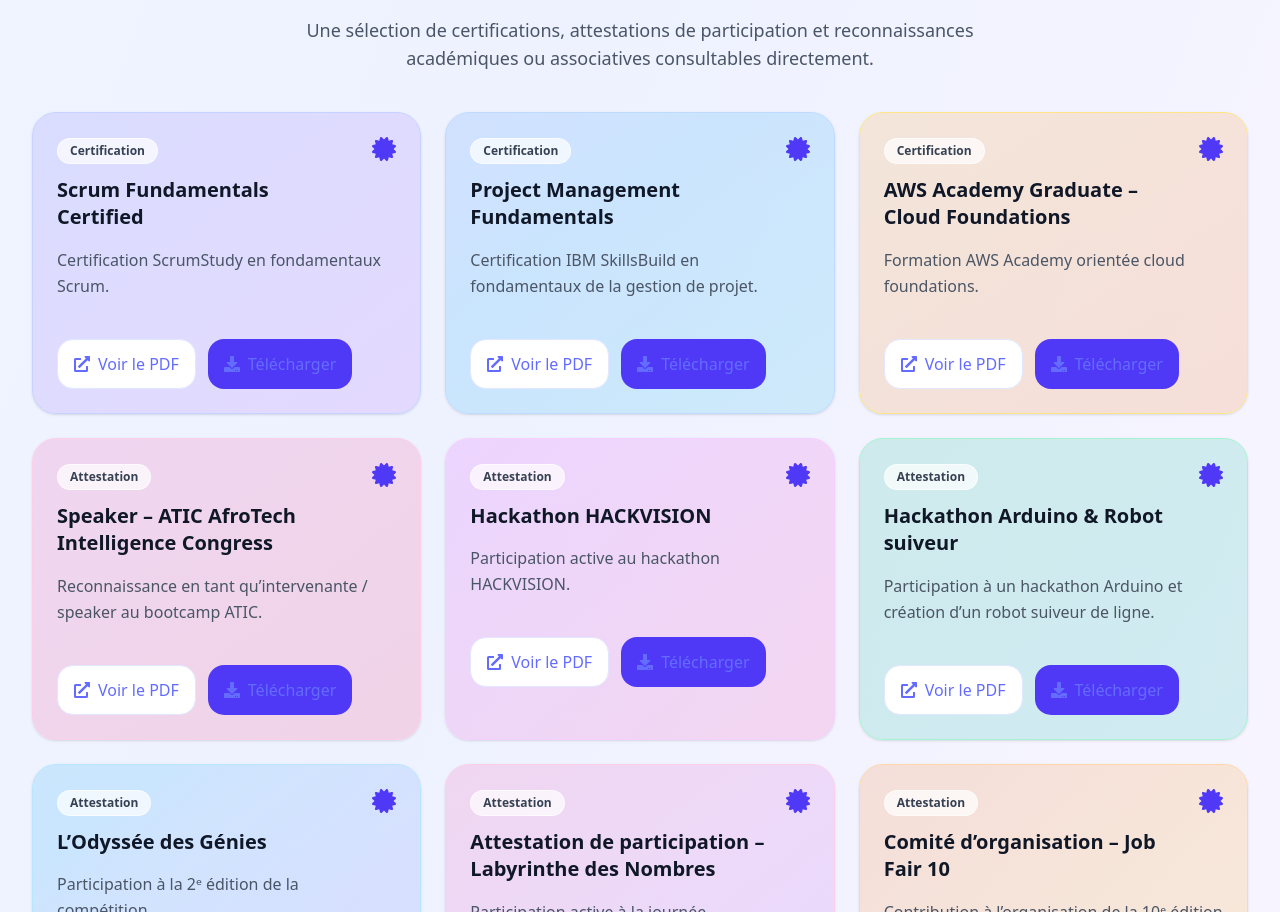
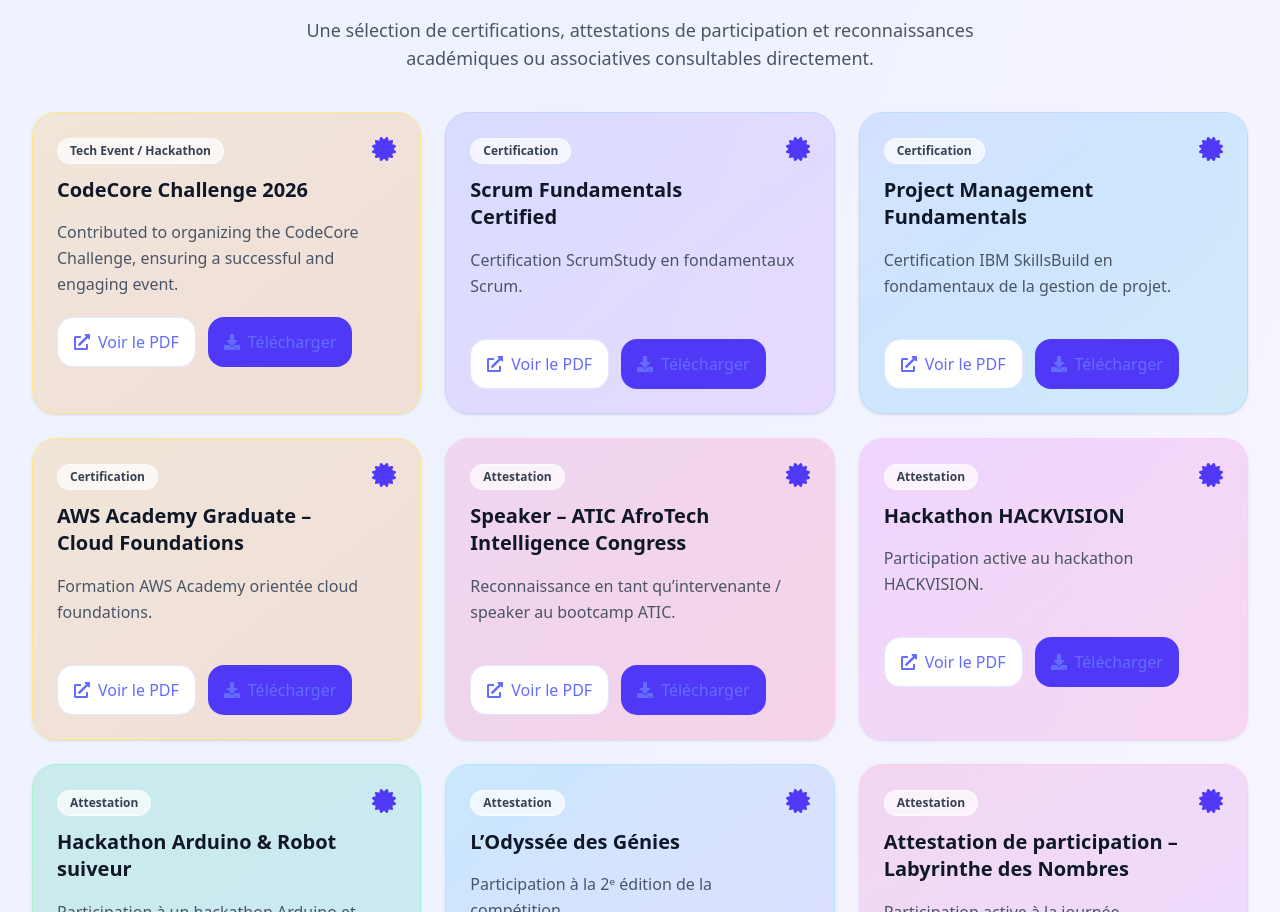
Before and after one commit to yesmine879/portfolio-yesmine, a React (Vite) app: page /#accueil in a window 1280 px wide. Shown: the part 2938-3850 px from the top of the page. Built offline with nearby package versions, Linux system fonts and the light colour scheme.

Commit message:
mise à jour portfolio

```diff
--- a/src/components/Accueil/About.jsx
+++ b/src/components/Accueil/About.jsx
@@ -25,6 +25,7 @@
   SiJavascript,
 } from 'react-icons/si';
 
+import codecore from '../../assets/pdf/codecore.pdf';
 import awsCloudPdf from '../../assets/pdf/aws-cloud-foundations.pdf';
 import jobFairPdf from '../../assets/pdf/job-fair-10.pdf';
 import odysseePdf from '../../assets/pdf/odyssee-des-genies.pdf';
@@ -56,6 +57,13 @@
 ];
 
 const certificates = [
+  {
+    title: 'CodeCore Challenge 2026',
+    category: 'Tech Event / Hackathon',
+    description: 'Contributed to organizing the CodeCore Challenge, ensuring a successful and engaging event.',
+    file: codecore,
+    accent: 'from-amber-500/15 to-orange-500/15 border-amber-200',
+  },
   {
     title: 'Scrum Fundamentals Certified',
     category: 'Certification',
```
Also changed, not shown: 1 other file (tests, documents, lock files or other folders).
